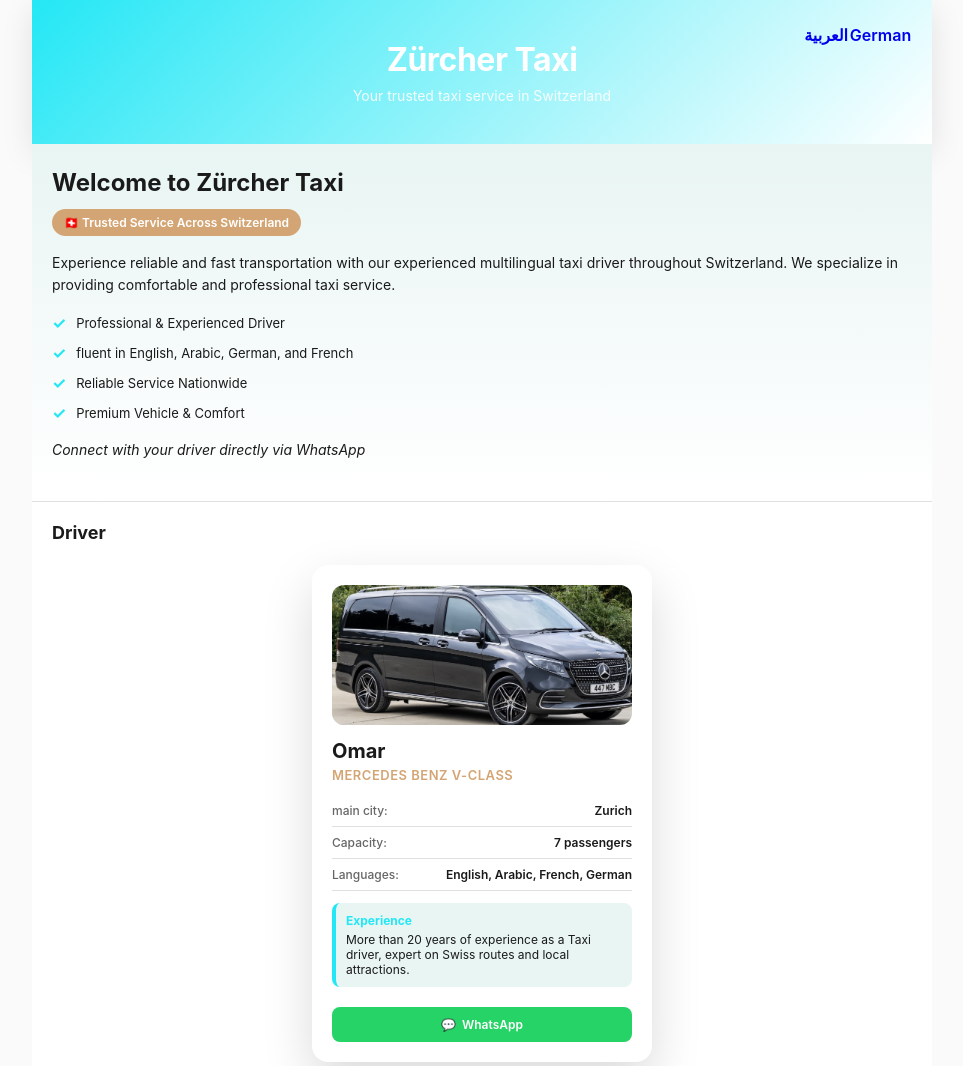
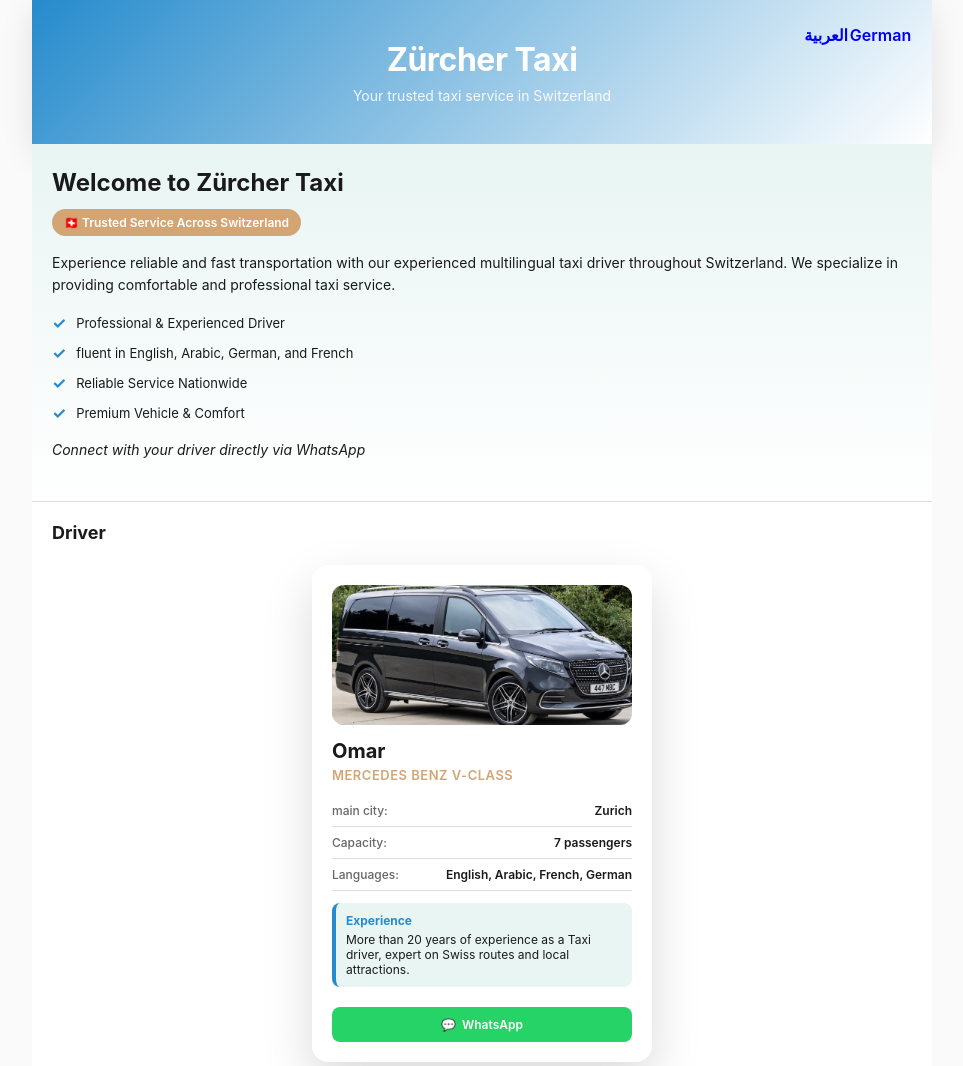
Before and after one commit to Hafsa993/ZurcherTaxi, a plain HTML site: page index.html in a window 1280 px wide. Shown: the top 1066 px of the page, without its empty margins (158-1121 px from the left). Drawn offline with Linux system fonts and the light colour scheme.

Commit message:
changed header color to zurich colors

```diff
--- a/css/styles.css
+++ b/css/styles.css
@@ -1,6 +1,6 @@
 :root {
-    --color-primary: #24e7f5;
-    --color-primary-hover: #24f5d6;
+    --color-primary: #268BCC;
+    --color-primary-hover: #268BCC;
     --color-primary-light: #e8f5f3;
     --color-accent: #d4a574;
     --color-text: #1a1a1a;
--- a/css_arabic/styles_arabic.css
+++ b/css_arabic/styles_arabic.css
@@ -1,6 +1,6 @@
 :root {
-    --color-primary: #24e7f5;
-    --color-primary-hover: #24f5d6;
+    --color-primary: #268BCC;
+    --color-primary-hover: #268BCC;
     --color-primary-light: #e8f5f3;
     --color-accent: #d4a574;
     --color-text: #1a1a1a;
```
